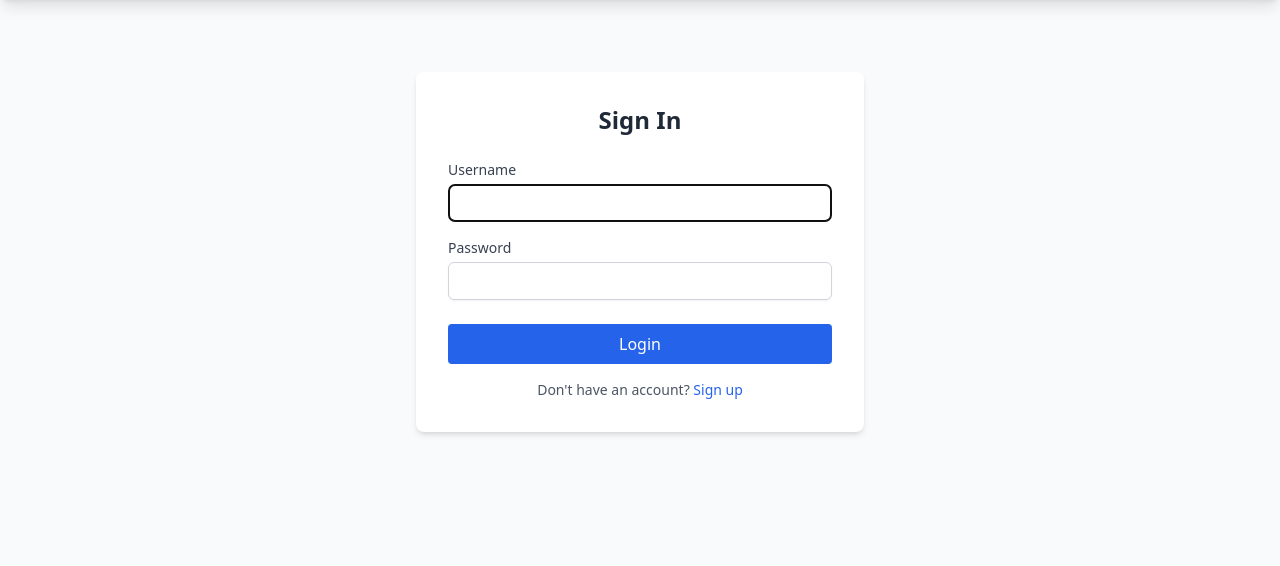
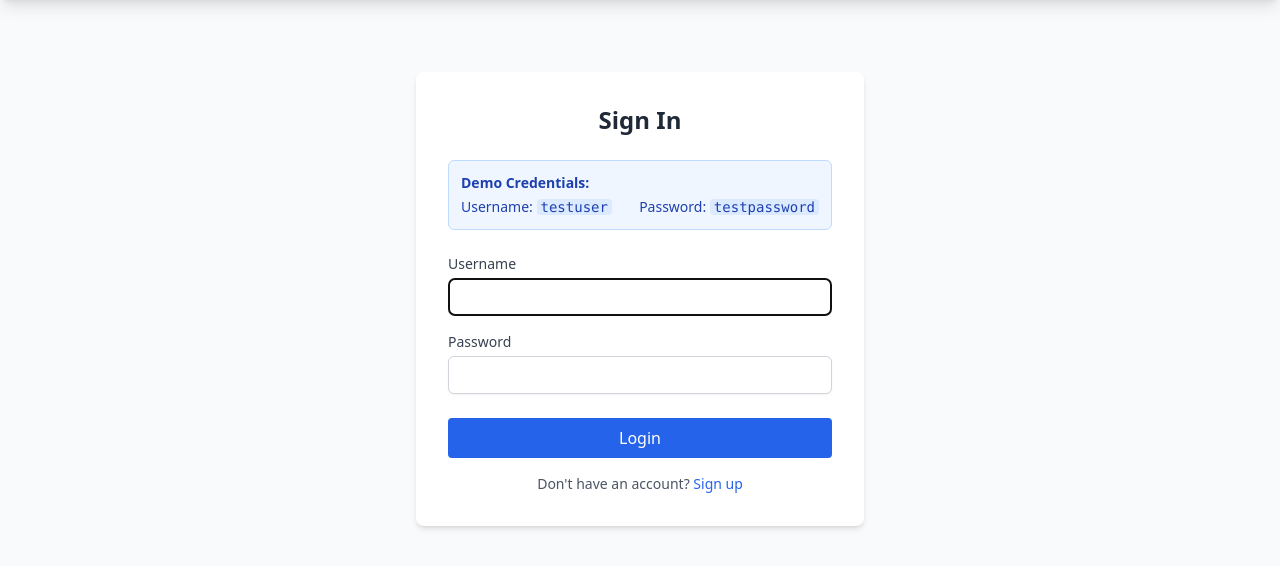
Before and after one commit to angeleenz/nutrition-training-analytics, a Django app: page /accounts/login/ in a window 1280 px wide. Shown: the part 56-622 px from the top of the page. Run offline with Django 5.2, Linux system fonts and the light colour scheme; some libraries are stand-ins or nearby versions.

Commit message:
feat: Add demo credentials hint to login page

```diff
--- a/analytics/templates/registration/login.html
+++ b/analytics/templates/registration/login.html
@@ -3,6 +3,15 @@
 {% block content %}
 <div class="max-w-md mx-auto bg-white p-8 rounded-lg shadow-md mt-10">
     <h2 class="text-2xl font-bold mb-6 text-gray-800 text-center">Sign In</h2>
+
+    <!-- Demo Credentials Hint -->
+    <div class="mb-6 bg-blue-50 border border-blue-200 rounded-md p-3 text-sm text-blue-800">
+        <p class="font-semibold mb-1">Demo Credentials:</p>
+        <div class="flex justify-between items-center">
+            <span>Username: <code class="bg-blue-100 px-1 rounded">testuser</code></span>
+            <span>Password: <code class="bg-blue-100 px-1 rounded">testpassword</code></span>
+        </div>
+    </div>
 
     <form method="post">
         {% csrf_token %}
```
